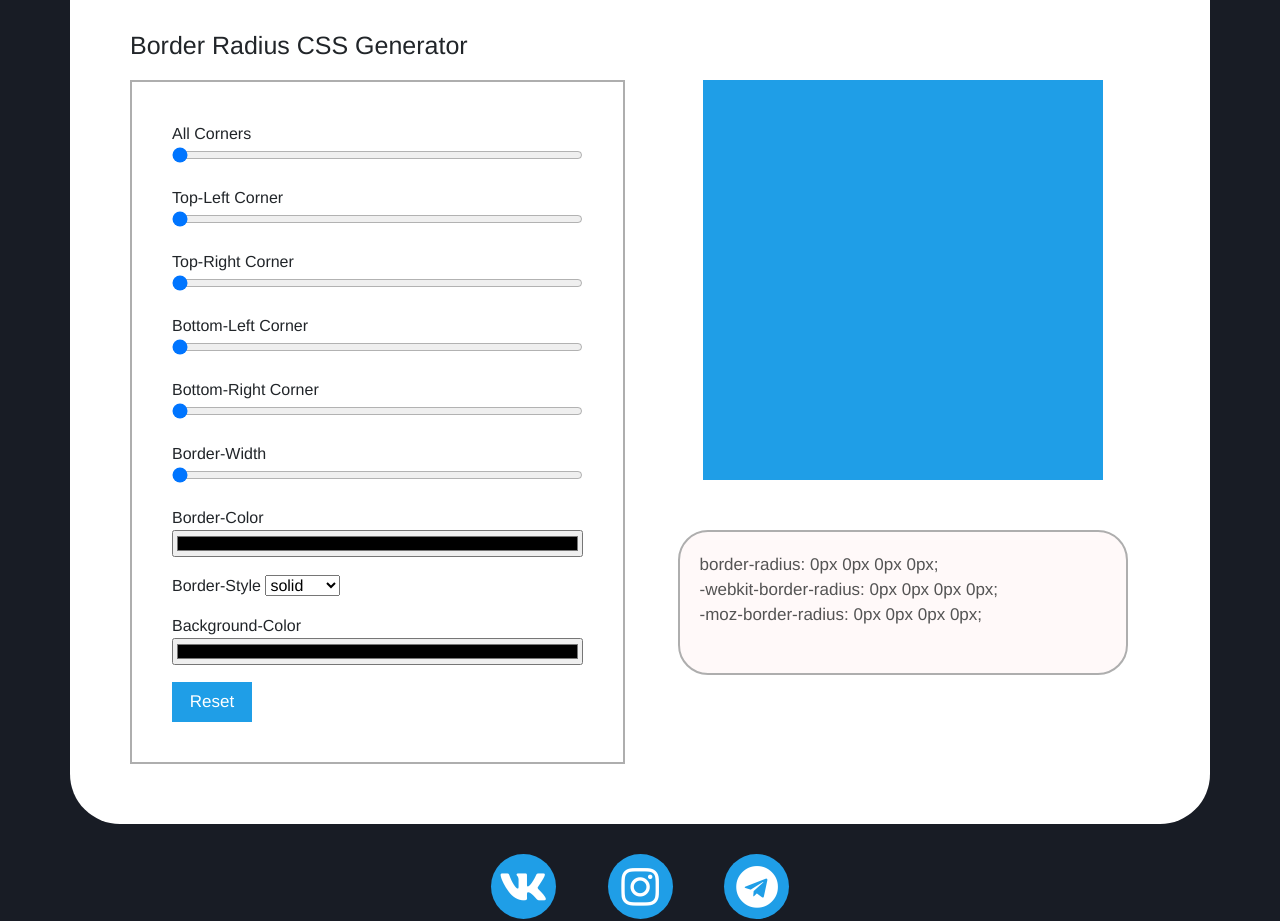
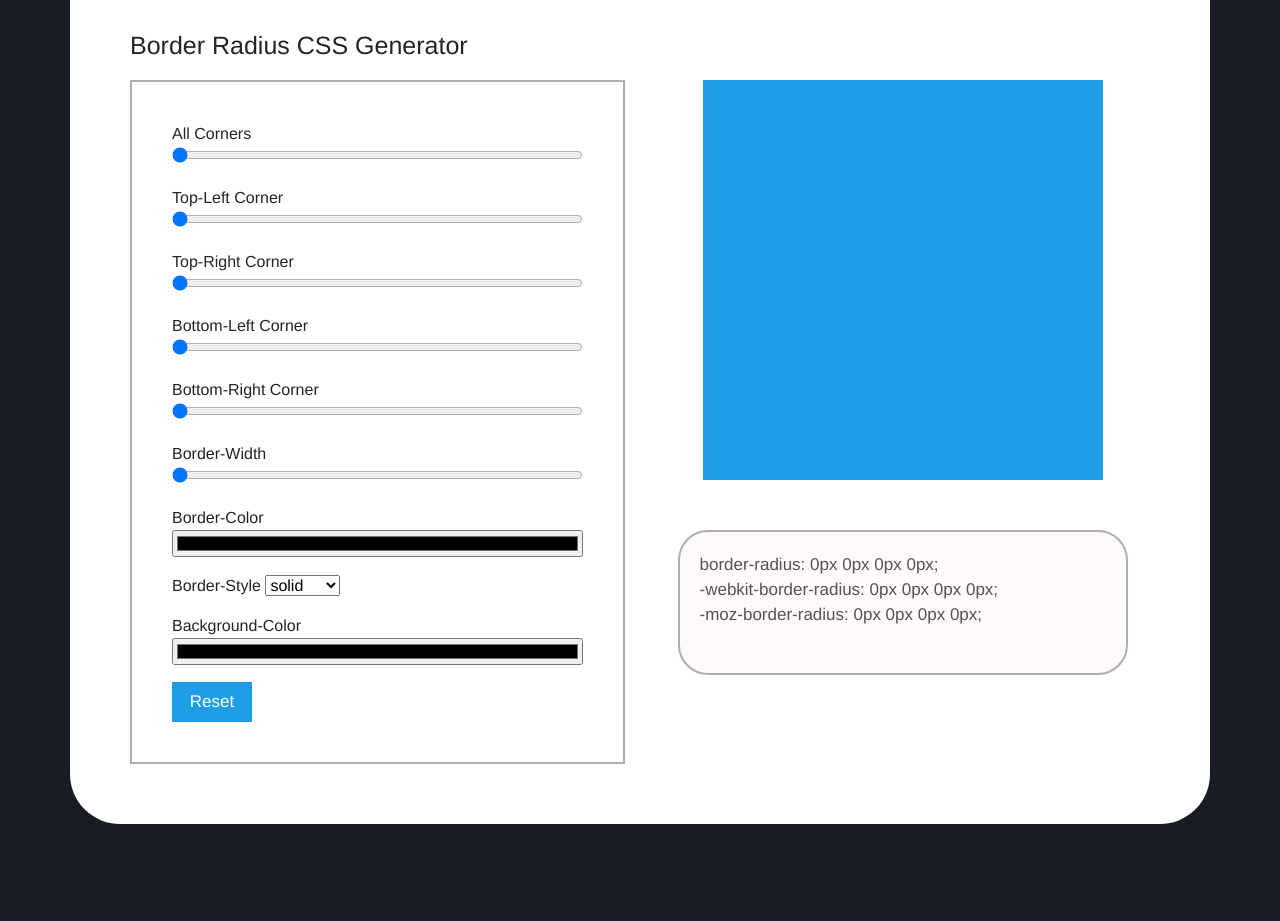
Before and after one commit to edjalilov/Generator, a plain HTML site: page index.html in a window 1280 px wide. After the commit the page ends 824 px from the top, so only its background shows below. Drawn offline with Linux system fonts and the light colour scheme.

Commit message:
delete social link

```diff
--- a/css/style.css
+++ b/css/style.css
@@ -72,24 +72,3 @@ button:hover {
     background: #15628f;
     color: #fff;
 }
-
-.socials {
-    text-align: center;
-    font-size: 43px;
-    margin-top: 30px;
-}
-
-.socials .fab {
-    margin: 0 20px;
-    transition: 0.5s;
-    color: #fff;
-    background: #1f9ee7;
-    height: 65px;
-    width: 65px;
-    line-height: 65px;
-    border-radius: 50%;
-}
-
-.socials .fab:hover {
-    transform: scale(1.2);
-}
--- a/index.html
+++ b/index.html
@@ -52,11 +52,6 @@
         </div>
       </div>
     </div>
-    <div class="socials">
-      <a href="https://vk.com/edjalilov_dev"><i class="fab fa-vk"></i></a>
-      <a href="https://www.instagram.com/edjalilov_dev/?hl=ru"><i class="fab fa-instagram"></i></a>
-      <a href="https://t.me/edjalilov_dev"><i class="fab fa-telegram"></i></a>
-    </div>
   </div>
 
 
```
